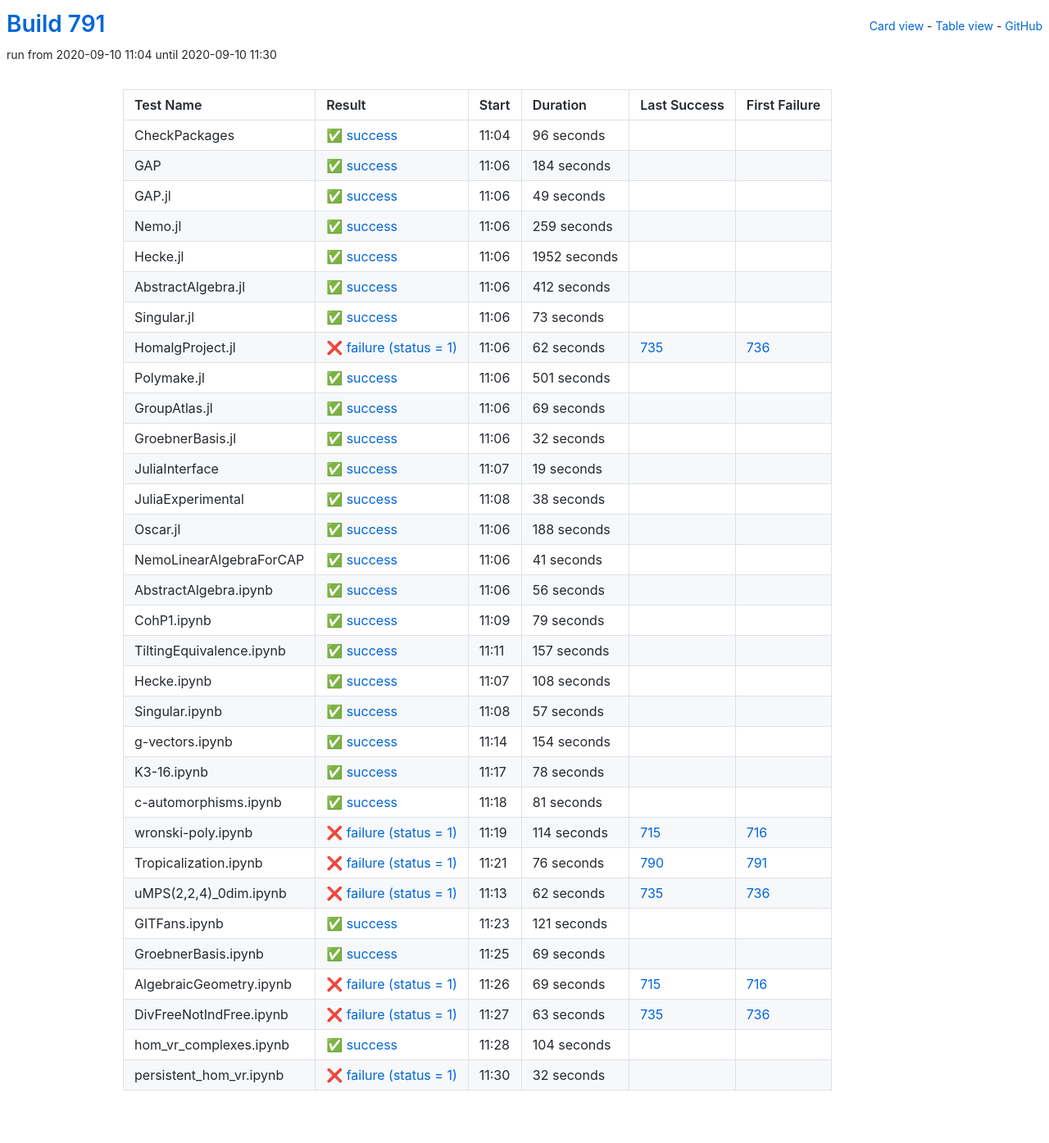
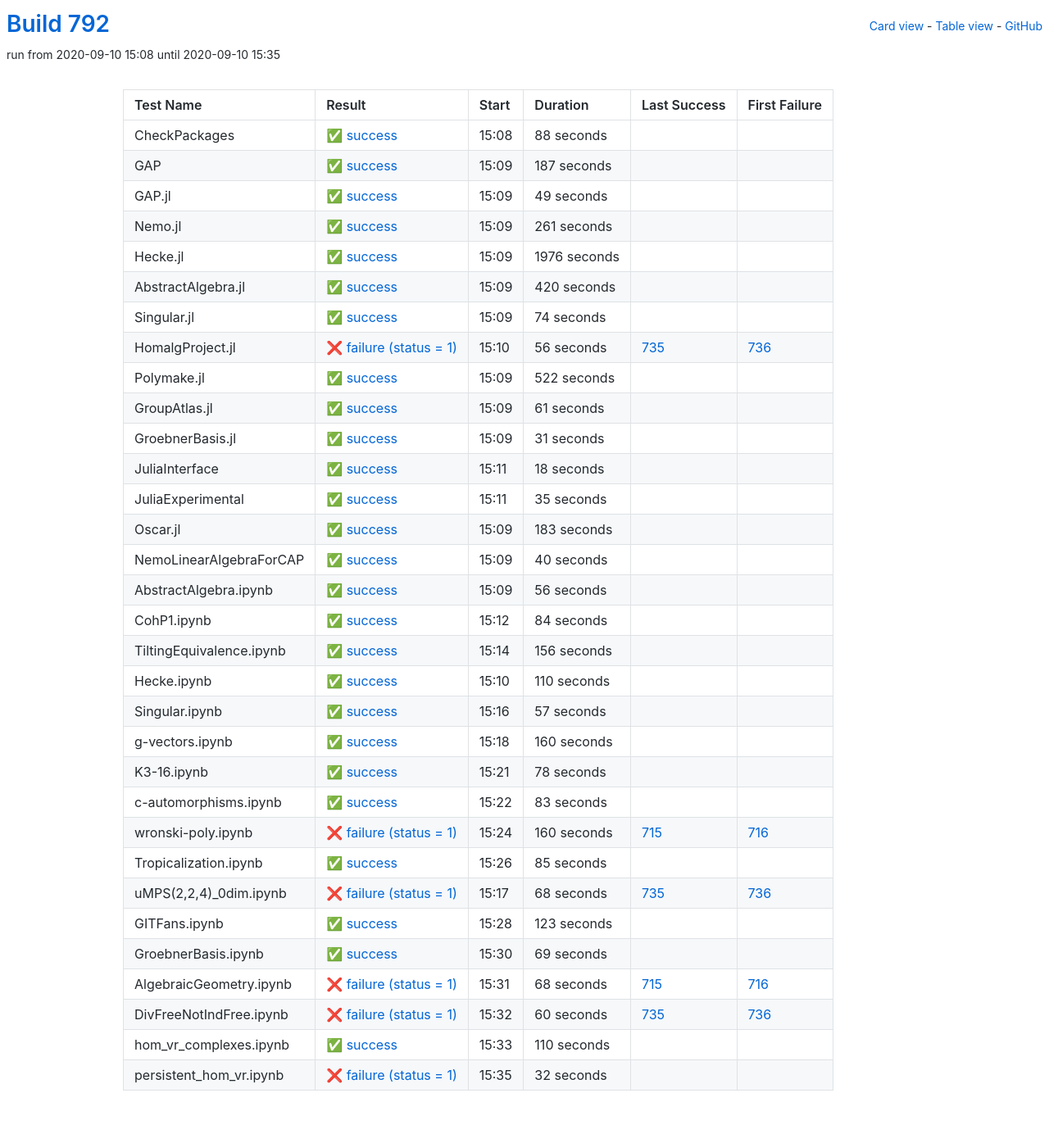
Before and after one commit to oscar-system/oscar-ci-status-stable, a Jekyll site: the page built from table.html, in a window 1280 px wide. Shown: the whole page at 82% size. Built offline with Jekyll 4.4.1, drawn with Linux system fonts in a browser that asks for light colours.

Commit message:
Build #792

```diff
--- a/_data/ci.yml
+++ b/_data/ci.yml
@@ -1,6 +1,6 @@
 ---
-build: 791
-build_url: https://oscarci.mathematik.uni-kl.de/job/oscar-stable/791/
+build: 792
+build_url: https://oscarci.mathematik.uni-kl.de/job/oscar-stable/792/
 job: oscar-stable
 organization: oscar-system
 repo: oscar-ci-status-stable
@@ -8,32 +8,32 @@ repourl: https://github.com/oscar-system/oscar-ci-status-stable
 tests:
 - name: CheckPackages
   id: checkpackages
-  log: https://oscarci.mathematik.uni-kl.de/job/oscar-stable/791/artifact/logs/build-791/CheckPackages.log
-  start: 2020-09-10 11:04
+  log: https://oscarci.mathematik.uni-kl.de/job/oscar-stable/792/artifact/logs/build-792/CheckPackages.log
+  start: 2020-09-10 15:08
   success: true
   exitcode: 0
   status: success
-  duration: 96
+  duration: 88
   last_success: false
   last_success_url:
   first_failure: false
   first_failure_url:
 - name: GAP
   id: gap
-  log: https://oscarci.mathematik.uni-kl.de/job/oscar-stable/791/artifact/logs/build-791/GAP.log
-  start: 2020-09-10 11:06
+  log: https://oscarci.mathematik.uni-kl.de/job/oscar-stable/792/artifact/logs/build-792/GAP.log
+  start: 2020-09-10 15:09
   success: true
   exitcode: 0
   status: success
-  duration: 184
+  duration: 187
   last_success: false
   last_success_url:
   first_failure: false
   first_failure_url:
 - name: GAP.jl
   id: gap-jl
-  log: https://oscarci.mathematik.uni-kl.de/job/oscar-stable/791/artifact/logs/build-791/GAP.jl.log
-  start: 2020-09-10 11:06
+  log: https://oscarci.mathematik.uni-kl.de/job/oscar-stable/792/artifact/logs/build-792/GAP.jl.log
+  start: 2020-09-10 15:09
   success: true
   exitcode: 0
   status: success
@@ -44,152 +44,152 @@ tests:
   first_failure_url:
 - name: Nemo.jl
   id: nemo-jl
-  log: https://oscarci.mathematik.uni-kl.de/job/oscar-stable/791/artifact/logs/build-791/Nemo.jl.log
-  start: 2020-09-10 11:06
+  log: https://oscarci.mathematik.uni-kl.de/job/oscar-stable/792/artifact/logs/build-792/Nemo.jl.log
+  start: 2020-09-10 15:09
   success: true
   exitcode: 0
   status: success
-  duration: 259
+  duration: 261
   last_success: false
   last_success_url:
   first_failure: false
   first_failure_url:
 - name: Hecke.jl
   id: hecke-jl
-  log: https://oscarci.mathematik.uni-kl.de/job/oscar-stable/791/artifact/logs/build-791/Hecke.jl.log
-  start: 2020-09-10 11:06
+  log: https://oscarci.mathematik.uni-kl.de/job/oscar-stable/792/artifact/logs/build-792/Hecke.jl.log
+  start: 2020-09-10 15:09
   success: true
   exitcode: 0
   status: success
-  duration: 1952
+  duration: 1976
   last_success: false
   last_success_url:
   first_failure: false
   first_failure_url:
 - name: AbstractAlgebra.jl
   id: abstractalgebra-jl
-  log: https://oscarci.mathematik.uni-kl.de/job/oscar-stable/791/artifact/logs/build-791/AbstractAlgebra.jl.log
-  start: 2020-09-10 11:06
+  log: https://oscarci.mathematik.uni-kl.de/job/oscar-stable/792/artifact/logs/build-792/AbstractAlgebra.jl.log
+  start: 2020-09-10 15:09
   success: true
   exitcode: 0
   status: success
-  duration: 412
+  duration: 420
   last_success: false
   last_success_url:
   first_failure: false
   first_failure_url:
 - name: Singular.jl
   id: singular-jl
-  log: https://oscarci.mathematik.uni-kl.de/job/oscar-stable/791/artifact/logs/build-791/Singular.jl.log
-  start: 2020-09-10 11:06
+  log: https://oscarci.mathematik.uni-kl.de/job/oscar-stable/792/artifact/logs/build-792/Singular.jl.log
+  start: 2020-09-10 15:09
   success: true
   exitcode: 0
   status: success
-  duration: 73
+  duration: 74
   last_success: false
   last_success_url:
   first_failure: false
   first_failure_url:
 - name: HomalgProject.jl
   id: homalgproject-jl
-  log: https://oscarci.mathematik.uni-kl.de/job/oscar-stable/791/artifact/logs/build-791/HomalgProject.jl.log
-  start: 2020-09-10 11:06
+  log: https://oscarci.mathematik.uni-kl.de/job/oscar-stable/792/artifact/logs/build-792/HomalgProject.jl.log
+  start: 2020-09-10 15:10
   success: false
   exitcode: 1
   status: failure
-  duration: 62
+  duration: 56
   last_success: 735
   last_success_url: https://oscarci.mathematik.uni-kl.de/job/oscar-stable/735/
   first_failure: 736
   first_failure_url: https://oscarci.mathematik.uni-kl.de/job/oscar-stable/736/
 - name: Polymake.jl
   id: polymake-jl
-  log: https://oscarci.mathematik.uni-kl.de/job/oscar-stable/791/artifact/logs/build-791/Polymake.jl.log
-  start: 2020-09-10 11:06
+  log: https://oscarci.mathematik.uni-kl.de/job/oscar-stable/792/artifact/logs/build-792/Polymake.jl.log
+  start: 2020-09-10 15:09
   success: true
   exitcode: 0
   status: success
-  duration: 501
+  duration: 522
   last_success: false
   last_success_url:
   first_failure: false
   first_failure_url:
 - name: GroupAtlas.jl
   id: groupatlas-jl
-  log: https://oscarci.mathematik.uni-kl.de/job/oscar-stable/791/artifact/logs/build-791/GroupAtlas.jl.log
-  start: 2020-09-10 11:06
+  log: https://oscarci.mathematik.uni-kl.de/job/oscar-stable/792/artifact/logs/build-792/GroupAtlas.jl.log
+  start: 2020-09-10 15:09
   success: true
   exitcode: 0
   status: success
-  duration: 69
+  duration: 61
   last_success: false
   last_success_url:
   first_failure: false
   first_failure_url:
 - name: GroebnerBasis.jl
   id: groebnerbasis-jl
-  log: https://oscarci.mathematik.uni-kl.de/job/oscar-stable/791/artifact/logs/build-791/GroebnerBasis.jl.log
-  start: 2020-09-10 11:06
+  log: https://oscarci.mathematik.uni-kl.de/job/oscar-stable/792/artifact/logs/build-792/GroebnerBasis.jl.log
+  start: 2020-09-10 15:09
   success: true
   exitcode: 0
   status: success
-  duration: 32
+  duration: 31
   last_success: false
   last_success_url:
   first_failure: false
   first_failure_url:
 - name: JuliaInterface
   id: juliainterface
-  log: https://oscarci.mathematik.uni-kl.de/job/oscar-stable/791/artifact/logs/build-791/JuliaInterface.log
-  start: 2020-09-10 11:07
+  log: https://oscarci.mathematik.uni-kl.de/job/oscar-stable/792/artifact/logs/build-792/JuliaInterface.log
+  start: 2020-09-10 15:11
   success: true
   exitcode: 0
   status: success
-  duration: 19
+  duration: 18
   last_success: false
   last_success_url:
   first_failure: false
   first_failure_url:
 - name: JuliaExperimental
   id: juliaexperimental
-  log: https://oscarci.mathematik.uni-kl.de/job/oscar-stable/791/artifact/logs/build-791/JuliaExperimental.log
-  start: 2020-09-10 11:08
+  log: https://oscarci.mathematik.uni-kl.de/job/oscar-stable/792/artifact/logs/build-792/JuliaExperimental.log
+  start: 2020-09-10 15:11
   success: true
   exitcode: 0
   status: success
-  duration: 38
+  duration: 35
   last_success: false
   last_success_url:
   first_failure: false
   first_failure_url:
 - name: Oscar.jl
   id: oscar-jl
-  log: https://oscarci.mathematik.uni-kl.de/job/oscar-stable/791/artifact/logs/build-791/Oscar.jl.log
-  start: 2020-09-10 11:06
+  log: https://oscarci.mathematik.uni-kl.de/job/oscar-stable/792/artifact/logs/build-792/Oscar.jl.log
+  start: 2020-09-10 15:09
   success: true
   exitcode: 0
   status: success
-  duration: 188
+  duration: 183
   last_success: false
   last_success_url:
   first_failure: false
   first_failure_url:
 - name: NemoLinearAlgebraForCAP
   id: nemolinearalgebraforcap
-  log: https://oscarci.mathematik.uni-kl.de/job/oscar-stable/791/artifact/logs/build-791/NemoLinearAlgebraForCAP.log
-  start: 2020-09-10 11:06
+  log: https://oscarci.mathematik.uni-kl.de/job/oscar-stable/792/artifact/logs/build-792/NemoLinearAlgebraForCAP.log
+  start: 2020-09-10 15:09
   success: true
   exitcode: 0
   status: success
-  duration: 41
+  duration: 40
   last_success: false
   last_success_url:
   first_failure: false
   first_failure_url:
 - name: AbstractAlgebra.ipynb
   id: abstractalgebra-ipynb
-  log: https://oscarci.mathematik.uni-kl.de/job/oscar-stable/791/artifact/logs/build-791/AbstractAlgebra.ipynb.log
-  start: 2020-09-10 11:06
+  log: https://oscarci.mathematik.uni-kl.de/job/oscar-stable/792/artifact/logs/build-792/AbstractAlgebra.ipynb.log
+  start: 2020-09-10 15:09
   success: true
   exitcode: 0
   status: success
@@ -200,44 +200,44 @@ tests:
   first_failure_url:
 - name: CohP1.ipynb
   id: cohp1-ipynb
-  log: https://oscarci.mathematik.uni-kl.de/job/oscar-stable/791/artifact/logs/build-791/CohP1.ipynb.log
-  start: 2020-09-10 11:09
+  log: https://oscarci.mathematik.uni-kl.de/job/oscar-stable/792/artifact/logs/build-792/CohP1.ipynb.log
+  start: 2020-09-10 15:12
   success: true
   exitcode: 0
   status: success
-  duration: 79
+  duration: 84
   last_success: false
   last_success_url:
   first_failure: false
   first_failure_url:
 - name: TiltingEquivalence.ipynb
   id: tiltingequivalence-ipynb
-  log: https://oscarci.mathematik.uni-kl.de/job/oscar-stable/791/artifact/logs/build-791/TiltingEquivalence.ipynb.log
-  start: 2020-09-10 11:11
+  log: https://oscarci.mathematik.uni-kl.de/job/oscar-stable/792/artifact/logs/build-792/TiltingEquivalence.ipynb.log
+  start: 2020-09-10 15:14
   success: true
   exitcode: 0
   status: success
-  duration: 157
+  duration: 156
   last_success: false
   last_success_url:
   first_failure: false
   first_failure_url:
 - name: Hecke.ipynb
   id: hecke-ipynb
-  log: https://oscarci.mathematik.uni-kl.de/job/oscar-stable/791/artifact/logs/build-791/Hecke.ipynb.log
-  start: 2020-09-10 11:07
+  log: https://oscarci.mathematik.uni-kl.de/job/oscar-stable/792/artifact/logs/build-792/Hecke.ipynb.log
+  start: 2020-09-10 15:10
   success: true
   exitcode: 0
   status: success
-  duration: 108
+  duration: 110
   last_success: false
   last_success_url:
   first_failure: false
   first_failure_url:
 - name: Singular.ipynb
   id: singular-ipynb
-  log: https://oscarci.mathematik.uni-kl.de/job/oscar-stable/791/artifact/logs/build-791/Singular.ipynb.log
-  start: 2020-09-10 11:08
+  log: https://oscarci.mathematik.uni-kl.de/job/oscar-stable/792/artifact/logs/build-792/Singular.ipynb.log
+  start: 2020-09-10 15:16
   success: true
   exitcode: 0
   status: success
@@ -248,20 +248,20 @@ tests:
   first_failure_url:
 - name: g-vectors.ipynb
   id: g-vectors-ipynb
-  log: https://oscarci.mathematik.uni-kl.de/job/oscar-stable/791/artifact/logs/build-791/g-vectors.ipynb.log
-  start: 2020-09-10 11:14
+  log: https://oscarci.mathematik.uni-kl.de/job/oscar-stable/792/artifact/logs/build-792/g-vectors.ipynb.log
+  start: 2020-09-10 15:18
   success: true
   exitcode: 0
   status: success
-  duration: 154
+  duration: 160
   last_success: false
   last_success_url:
   first_failure: false
   first_failure_url:
 - name: K3-16.ipynb
   id: k3-16-ipynb
-  log: https://oscarci.mathematik.uni-kl.de/job/oscar-stable/791/artifact/logs/build-791/K3-16.ipynb.log
-  start: 2020-09-10 11:17
+  log: https://oscarci.mathematik.uni-kl.de/job/oscar-stable/792/artifact/logs/build-792/K3-16.ipynb.log
+  start: 2020-09-10 15:21
   success: true
   exitcode: 0
   status: success
@@ -272,68 +272,68 @@ tests:
   first_failure_url:
 - name: c-automorphisms.ipynb
   id: c-automorphisms-ipynb
-  log: https://oscarci.mathematik.uni-kl.de/job/oscar-stable/791/artifact/logs/build-791/c-automorphisms.ipynb.log
-  start: 2020-09-10 11:18
+  log: https://oscarci.mathematik.uni-kl.de/job/oscar-stable/792/artifact/logs/build-792/c-automorphisms.ipynb.log
+  start: 2020-09-10 15:22
   success: true
   exitcode: 0
   status: success
-  duration: 81
+  duration: 83
   last_success: false
   last_success_url:
   first_failure: false
   first_failure_url:
 - name: wronski-poly.ipynb
   id: wronski-poly-ipynb
-  log: https://oscarci.mathematik.uni-kl.de/job/oscar-stable/791/artifact/logs/build-791/wronski-poly.ipynb.log
-  start: 2020-09-10 11:19
+  log: https://oscarci.mathematik.uni-kl.de/job/oscar-stable/792/artifact/logs/build-792/wronski-poly.ipynb.log
+  start: 2020-09-10 15:24
   success: false
   exitcode: 1
   status: failure
-  duration: 114
+  duration: 160
   last_success: 715
   last_success_url: https://oscarci.mathematik.uni-kl.de/job/oscar-stable/715/
   first_failure: 716
   first_failure_url: https://oscarci.mathematik.uni-kl.de/job/oscar-stable/716/
 - name: Tropicalization.ipynb
   id: tropicalization-ipynb
-  log: https://oscarci.mathematik.uni-kl.de/job/oscar-stable/791/artifact/logs/build-791/Tropicalization.ipynb.log
-  start: 2020-09-10 11:21
+  log: https://oscarci.mathematik.uni-kl.de/job/oscar-stable/792/artifact/logs/build-792/Tropicalization.ipynb.log
+  start: 2020-09-10 15:26
+  success: true
+  exitcode: 0
+  status: success
+  duration: 85
+  last_success: false
+  last_success_url:
+  first_failure: false
+  first_failure_url:
+- name: uMPS(2,2,4)_0dim.ipynb
+  id: umps-2-2-4-0dim-ipynb
+  log: https://oscarci.mathematik.uni-kl.de/job/oscar-stable/792/artifact/logs/build-792/uMPS-2-2-4-_0dim.ipynb.log
+  start: 2020-09-10 15:17
   success: false
   exitcode: 1
   status: failure
-  duration: 76
-  last_success: 790
-  last_success_url: https://oscarci.mathematik.uni-kl.de/job/oscar-stable/790/
-  first_failure: 791
-  first_failure_url: https://oscarci.mathematik.uni-kl.de/job/oscar-stable/791/
-- name: uMPS(2,2,4)_0dim.ipynb
-  id: umps-2-2-4-0dim-ipynb
-  log: https://oscarci.mathematik.uni-kl.de/job/oscar-stable/791/artifact/logs/build-791/uMPS-2-2-4-_0dim.ipynb.log
-  start: 2020-09-10 11:13
-  success: false
-  exitcode: 1
-  status: failure
-  duration: 62
+  duration: 68
   last_success: 735
   last_success_url: https://oscarci.mathematik.uni-kl.de/job/oscar-stable/735/
   first_failure: 736
   first_failure_url: https://oscarci.mathematik.uni-kl.de/job/oscar-stable/736/
 - name: GITFans.ipynb
   id: gitfans-ipynb
-  log: https://oscarci.mathematik.uni-kl.de/job/oscar-stable/791/artifact/logs/build-791/GITFans.ipynb.log
-  start: 2020-09-10 11:23
+  log: https://oscarci.mathematik.uni-kl.de/job/oscar-stable/792/artifact/logs/build-792/GITFans.ipynb.log
+  start: 2020-09-10 15:28
   success: true
   exitcode: 0
   status: success
-  duration: 121
+  duration: 123
   last_success: false
   last_success_url:
   first_failure: false
   first_failure_url:
 - name: GroebnerBasis.ipynb
   id: groebnerbasis-ipynb
-  log: https://oscarci.mathematik.uni-kl.de/job/oscar-stable/791/artifact/logs/build-791/GroebnerBasis.ipynb.log
-  start: 2020-09-10 11:25
+  log: https://oscarci.mathematik.uni-kl.de/job/oscar-stable/792/artifact/logs/build-792/GroebnerBasis.ipynb.log
+  start: 2020-09-10 15:30
   success: true
   exitcode: 0
   status: success
@@ -344,44 +344,44 @@ tests:
   first_failure_url:
 - name: AlgebraicGeometry.ipynb
   id: algebraicgeometry-ipynb
-  log: https://oscarci.mathematik.uni-kl.de/job/oscar-stable/791/artifact/logs/build-791/AlgebraicGeometry.ipynb.log
-  start: 2020-09-10 11:26
+  log: https://oscarci.mathematik.uni-kl.de/job/oscar-stable/792/artifact/logs/build-792/AlgebraicGeometry.ipynb.log
+  start: 2020-09-10 15:31
   success: false
   exitcode: 1
   status: failure
-  duration: 69
+  duration: 68
   last_success: 715
   last_success_url: https://oscarci.mathematik.uni-kl.de/job/oscar-stable/715/
   first_failure: 716
   first_failure_url: https://oscarci.mathematik.uni-kl.de/job/oscar-stable/716/
 - name: DivFreeNotIndFree.ipynb
   id: divfreenotindfree-ipynb
-  log: https://oscarci.mathematik.uni-kl.de/job/oscar-stable/791/artifact/logs/build-791/DivFreeNotIndFree.ipynb.log
-  start: 2020-09-10 11:27
+  log: https://oscarci.mathematik.uni-kl.de/job/oscar-stable/792/artifact/logs/build-792/DivFreeNotIndFree.ipynb.log
+  start: 2020-09-10 15:32
   success: false
   exitcode: 1
   status: failure
-  duration: 63
+  duration: 60
   last_success: 735
   last_success_url: https://oscarci.mathematik.uni-kl.de/job/oscar-stable/735/
   first_failure: 736
   first_failure_url: https://oscarci.mathematik.uni-kl.de/job/oscar-stable/736/
 - name: hom_vr_complexes.ipynb
   id: hom-vr-complexes-ipynb
-  log: https://oscarci.mathematik.uni-kl.de/job/oscar-stable/791/artifact/logs/build-791/hom_vr_complexes.ipynb.log
-  start: 2020-09-10 11:28
+  log: https://oscarci.mathematik.uni-kl.de/job/oscar-stable/792/artifact/logs/build-792/hom_vr_complexes.ipynb.log
+  start: 2020-09-10 15:33
   success: true
   exitcode: 0
   status: success
-  duration: 104
+  duration: 110
   last_success: false
   last_success_url:
   first_failure: false
   first_failure_url:
 - name: persistent_hom_vr.ipynb
   id: persistent-hom-vr-ipynb
-  log: https://oscarci.mathematik.uni-kl.de/job/oscar-stable/791/artifact/logs/build-791/persistent_hom_vr.ipynb.log
-  start: 2020-09-10 11:30
+  log: https://oscarci.mathematik.uni-kl.de/job/oscar-stable/792/artifact/logs/build-792/persistent_hom_vr.ipynb.log
+  start: 2020-09-10 15:35
   success: false
   exitcode: 1
   status: failure
```
Also changed, not shown: README.md.
